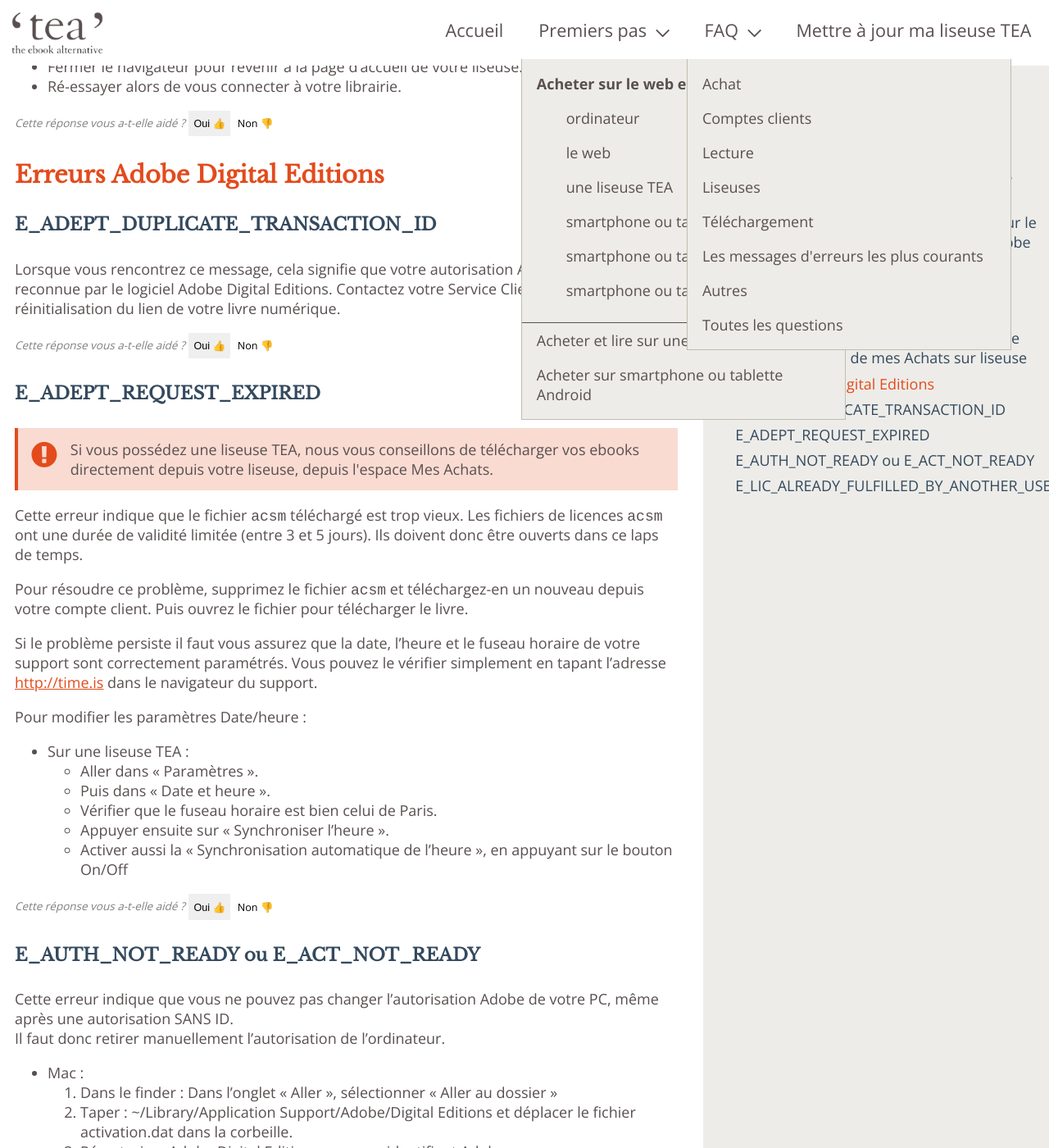
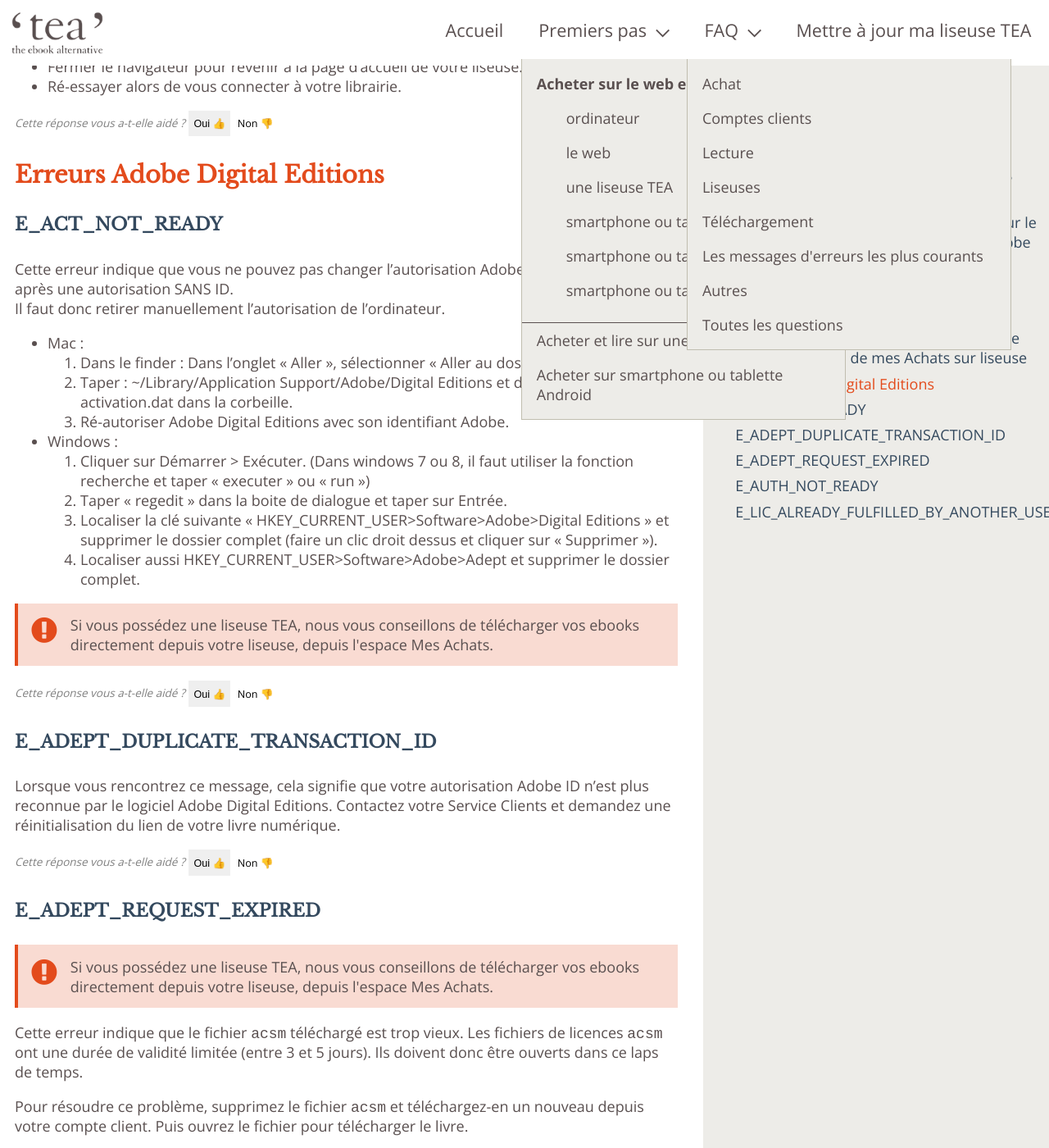
Before and after one commit to TEA-ebook/help-center, a Jekyll site: the page built from _pages/FAQ-erreur.md, in a window 1280 px wide and 1400 px high, scrolled down 3482 px. Shown: the whole window at 82% size. Built offline with Jekyll 4.4.1, drawn with Linux system fonts in a browser that asks for light colours.

Commit message:
Duplicate question

```diff
--- a/_pages/FAQ-erreur.md
+++ b/_pages/FAQ-erreur.md
@@ -136,6 +136,28 @@
 
 ### Erreurs Adobe Digital Editions
 
+{% include anchor.html id="act-not-ready" label="E_ACT_NOT_READY" %}
+
+#### E\_ACT\_NOT\_READY
+
+Cette erreur indique que vous ne pouvez pas changer l'autorisation Adobe de votre PC, même après une autorisation SANS ID.
+Il faut donc retirer manuellement l'autorisation de l'ordinateur.
+
+* Mac :
+    1. Dans le finder : Dans l'onglet « Aller », sélectionner « Aller au dossier »
+    2. Taper : ~/Library/Application Support/Adobe/Digital Editions et déplacer le fichier activation.dat dans la corbeille.
+    3. Ré-autoriser Adobe Digital Editions avec son identifiant Adobe.
+* Windows :
+    1. Cliquer sur Démarrer > Exécuter. (Dans windows 7 ou 8, il faut utiliser la fonction recherche et taper « executer » ou « run »)
+    2. Taper « regedit » dans la boite de dialogue et taper sur Entrée.
+    3. Localiser la clé suivante « HKEY_CURRENT_USER>Software>Adobe>Digital Editions » et supprimer le dossier complet (faire un clic droit dessus et cliquer sur « Supprimer »).
+    4. Localiser aussi HKEY_CURRENT_USER>Software>Adobe>Adept et supprimer le dossier complet.
+
+<div class="warningtip"><p>Si vous possédez une liseuse TEA, nous vous conseillons de télécharger vos ebooks directement depuis votre liseuse, depuis l'espace Mes Achats.</p></div>
+
+{% include feedback-button.html question="E_ACT_NOT_READY" %}
+
+
 {% include anchor.html id="duplicate-transaction" label="E_ADEPT_DUPLICATE_TRANSACTION_ID" %}
 
 #### E\_ADEPT\_DUPLICATE\_TRANSACTION\_ID
@@ -171,9 +193,9 @@
 {% include feedback-button.html question="E_ADEPT_REQUEST_EXPIRED" %}
 
 
-{% include anchor.html id="not-ready" label="E_AUTH_NOT_READY ou E_ACT_NOT_READY" %}
+{% include anchor.html id="not-ready" label="E_AUTH_NOT_READY" %}
 
-#### E\_AUTH\_NOT\_READY ou E\_ACT\_NOT\_READY
+#### E\_AUTH\_NOT\_READY
 
 Cette erreur indique que vous ne pouvez pas changer l'autorisation Adobe de votre PC, même après une autorisation SANS ID.
 Il faut donc retirer manuellement l'autorisation de l'ordinateur.
```
